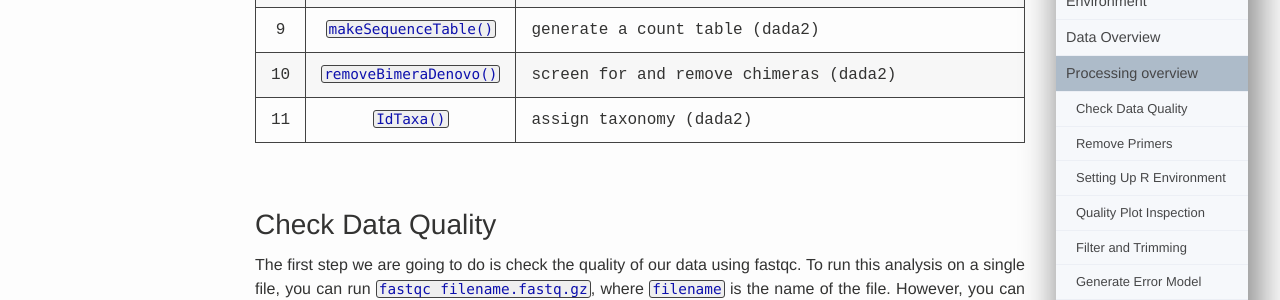
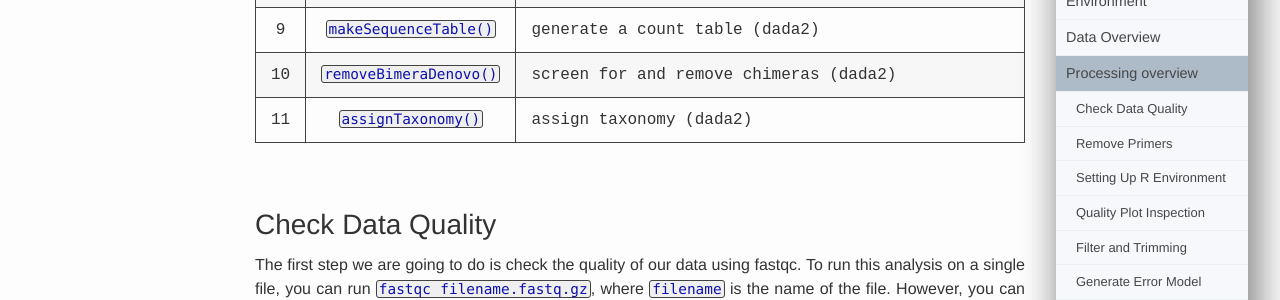
Before and after one commit to Maine-eDNA/Maine-eDNA.github.io, a Jekyll site: the page built from Tutorial/index.md, in a window 1280 px wide and 900 px high, scrolled down 2206 px. Shown: the part 149-449 px from the top of the window. Built offline with Jekyll 4.4.1, drawn with Linux system fonts in a browser that asks for light colours.

Commit message:
switched idtaxa to assigntax

```diff
--- a/Tutorial/index.md
+++ b/Tutorial/index.md
@@ -88,7 +88,7 @@ Highland lakes info here.....
 |8|`mergePairs()`|merge forward and reverse reads to further refine ASVs (dada2)|
 |9|`makeSequenceTable()`|generate a count table (dada2)|
 |10|`removeBimeraDenovo()`|screen for and remove chimeras (dada2)|
-|11|`IdTaxa()`|assign taxonomy (dada2)|
+|11|`assignTaxonomy()`|assign taxonomy (dada2)|
 
 <br>
 
```
